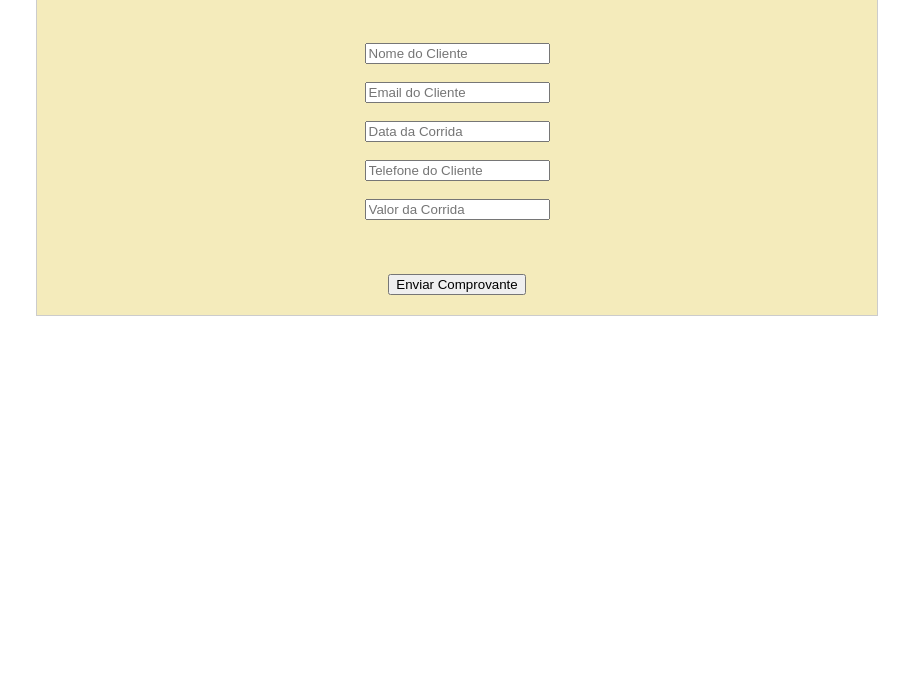
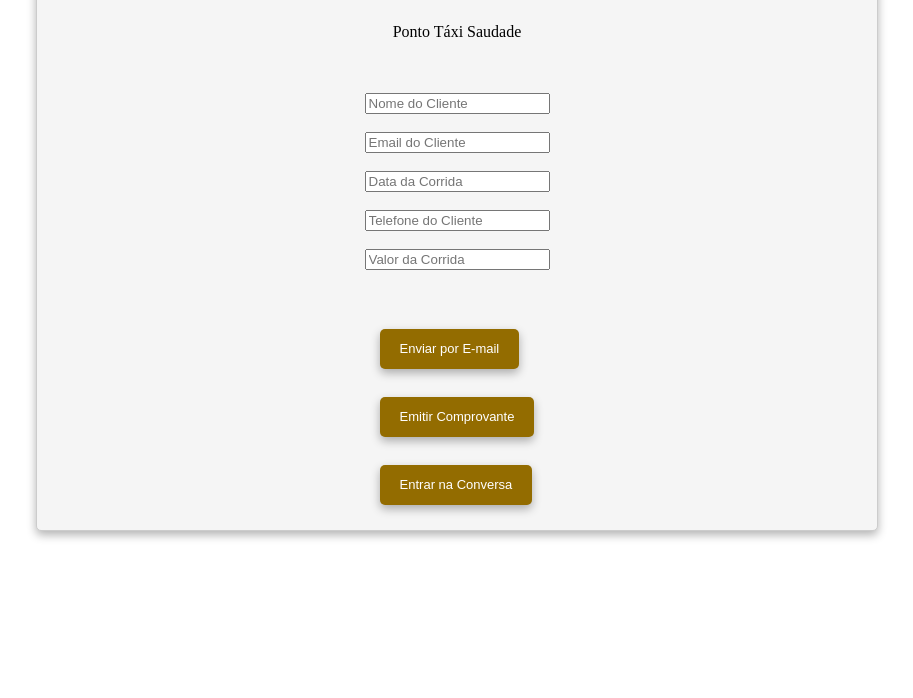
Before and after one commit to kamimzc/taxi-receipt-email, a plain HTML site: page index.html in a window 1280 px wide. Shown: the part 102-800 px from the top of the page, without its empty margins (183-1096 px from the left). Drawn offline with Linux system fonts and the light colour scheme.

Commit message:
updatestyle

```diff
--- a/assets/style.css
+++ b/assets/style.css
@@ -1,7 +1,36 @@
 .container{
-    background-color: rgb(244, 235, 187);
-    max-width: 800px;
+      background-color: #F5F5F5;
+      max-width: 800px;
       margin: 0 auto;
       padding: 20px;
       border: 1px solid #ccc;
+      box-shadow: 0 4px 10px rgba(0, 0, 0, 0.3);
+      border-radius: 5px;
+      flex-direction: column;
+      align-items: center;
+      display: flex;
     }
+
+button{
+      display: flex;
+      background-color: #936c00;
+      max-width: 250  px;
+      max-height: 5px;
+      color: white;
+      padding: 20px;
+      border: none;
+      border-radius: 5px;
+      box-shadow: 0 4px 10px rgba(0, 0, 0, 0.3);
+      text-align: center;
+      margin: 5px;
+      font-size: 13px;
+      cursor: pointer;
+      transition: 0.3s;
+      align-items: center;
+      justify-content: center;
+
+}
+button:hover {
+    box-shadow: 0 6px 15px rgba(0, 0, 0, 0.5);
+    transform: translateY(-2px); /* efeito leve de elevação */
+}
--- a/index.html
+++ b/index.html
@@ -3,13 +3,14 @@
 <head>
     <meta charset="UTF-8">
     <meta name="viewport" content="width=device-width, initial-scale=1.0">
-    <title>Encaminhamento de Comprovante</title>
+    <title>Emissão de Comprovante</title>
      <link rel="stylesheet" href="/assets/style.css">
 
 </head>
 <body>
     <div class="container">
-    <center><h1>Encaminhamento de Comprovante</h1></center>
+    <center><h1>Emissão de Comprovante</h1></center>
+    <center><p>Ponto Táxi Saudade</p></center>
     <br><br>
     <form id="comprovante">
         <center><input type="text" id="nome" placeholder="Nome do Cliente" required>
@@ -25,7 +26,14 @@
         </center>
     </form>
     <br><br>
-        <center><button onclick="enviarComprovante()">Enviar Comprovante</button></center>
+        <div class="button">
+        <button onclick="enviarporEmail()">Enviar por E-mail</button>
+        <br>
+        <button onclick="enviarComprovante()">Emitir Comprovante</button>
+        <br>
+        <button onclick="entrarnaConversa()">Entrar na Conversa</button>
+
+
     <script src="/script/firebase.js"></script>
 </body>
 </html>
```
